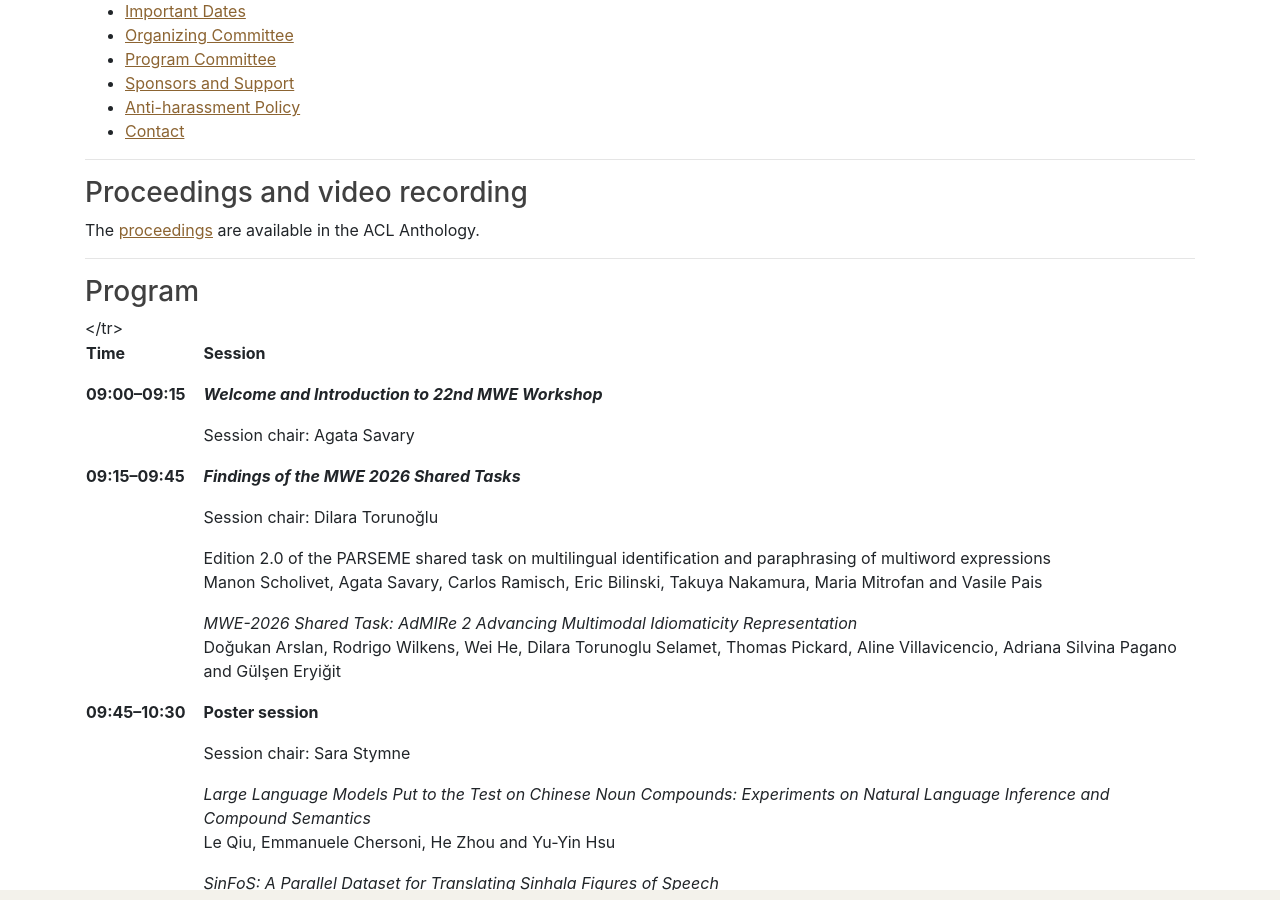
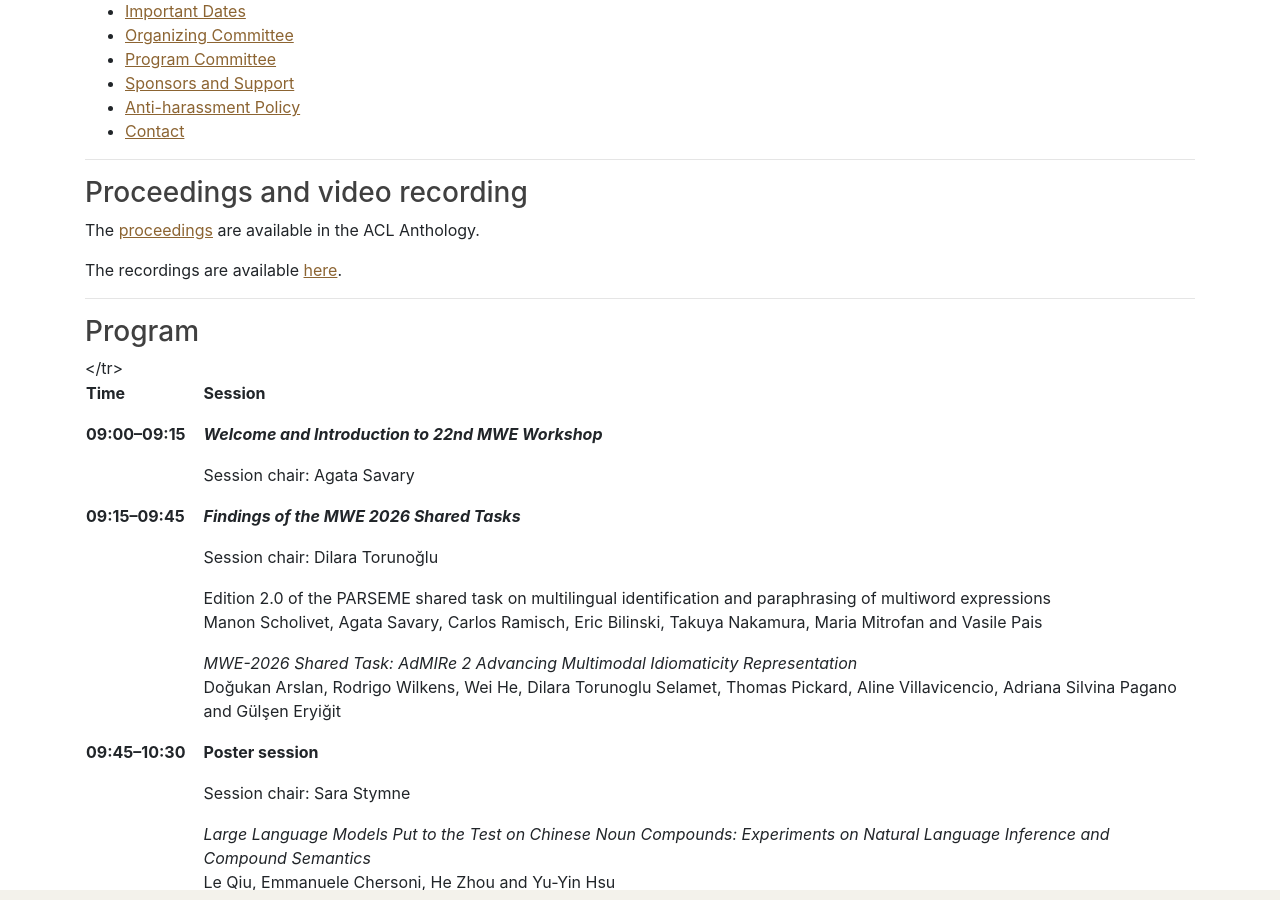
Before and after one commit to multiword/multiword.github.io, a Jekyll site: the page built from mwe2026/index.md, in a window 1280 px wide and 900 px high, scrolled down 669 px. Built offline with Jekyll 4.4.1, drawn with Linux system fonts in a browser that asks for light colours; comment, search, counter and statistics services are not loaded.

Commit message:
recording

```diff
--- a/mwe2026/index.md
+++ b/mwe2026/index.md
@@ -70,6 +70,8 @@
 ### <a name="proceedings-video"> Proceedings and video recording </a>
 
 The [proceedings](https://aclanthology.org/volumes/2026.mwe-1/) are available in the ACL Anthology.
+
+The recordings are available [here](https://drive.google.com/file/d/1PokEhDF2wWdGrnwJ_OmpQGPP2bNXzspn/view?usp=drive_link).
 
 -----
 
```
